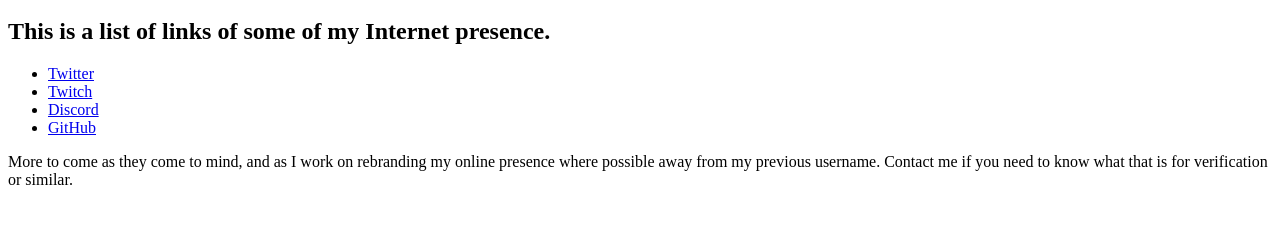
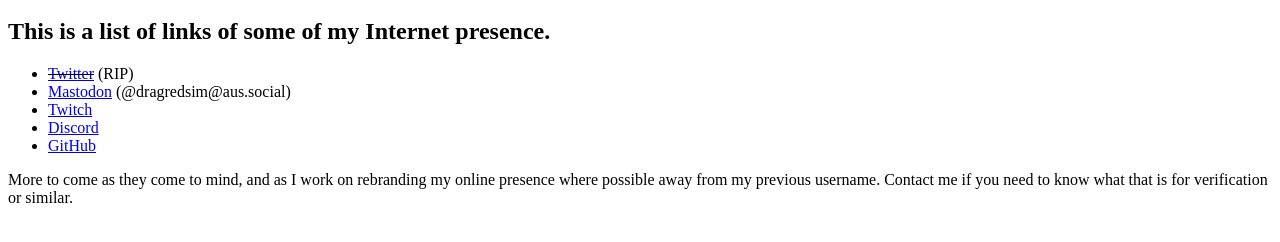
Before and after one commit to DragRedSim/dragredsim.github.io, a plain HTML site: page index.html in a window 1280 px wide. Shown: the part 48-290 px from the top of the page. Drawn offline with Linux system fonts and the light colour scheme.

Commit message:
Update index.html
New link

```diff
--- a/index.html
+++ b/index.html
@@ -6,10 +6,11 @@
 <h1>Welcome!</h1>
 <h2>This is a list of links of some of my Internet presence.</h2>
 <ul>
-<li><a href="https://twitter.com/dragredsim">Twitter</a></li>
-<li><a href="https://twitch.tv/dragredsim">Twitch</a></li>
-<li><a href="https://discord.gg/x2nn2Uk">Discord</a></li>
-<li><a href="https://github.com/dragredsim">GitHub</a></li>
+  <li><del><a href="https://twitter.com/dragredsim">Twitter</a></del> (RIP)</li>
+  <li><a href="https://aus.social/@dragredsim">Mastodon</a> (@dragredsim@aus.social)</li>
+  <li><a href="https://twitch.tv/dragredsim">Twitch</a></li>
+  <li><a href="https://discord.gg/x2nn2Uk">Discord</a></li>
+  <li><a href="https://github.com/dragredsim">GitHub</a></li>
 </ul>
 More to come as they come to mind, and as I work on rebranding my online presence where possible away from my previous username. Contact me if you need to know what that is for verification or similar.
 </body>
```
